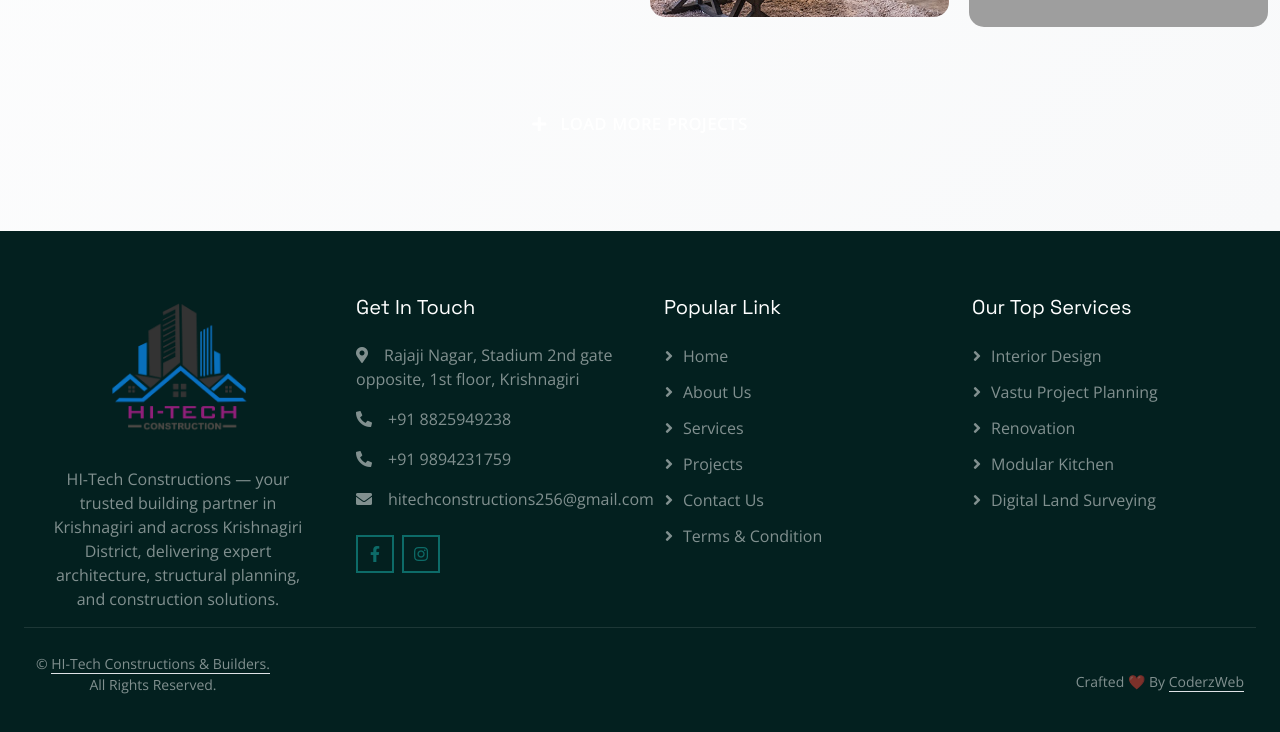
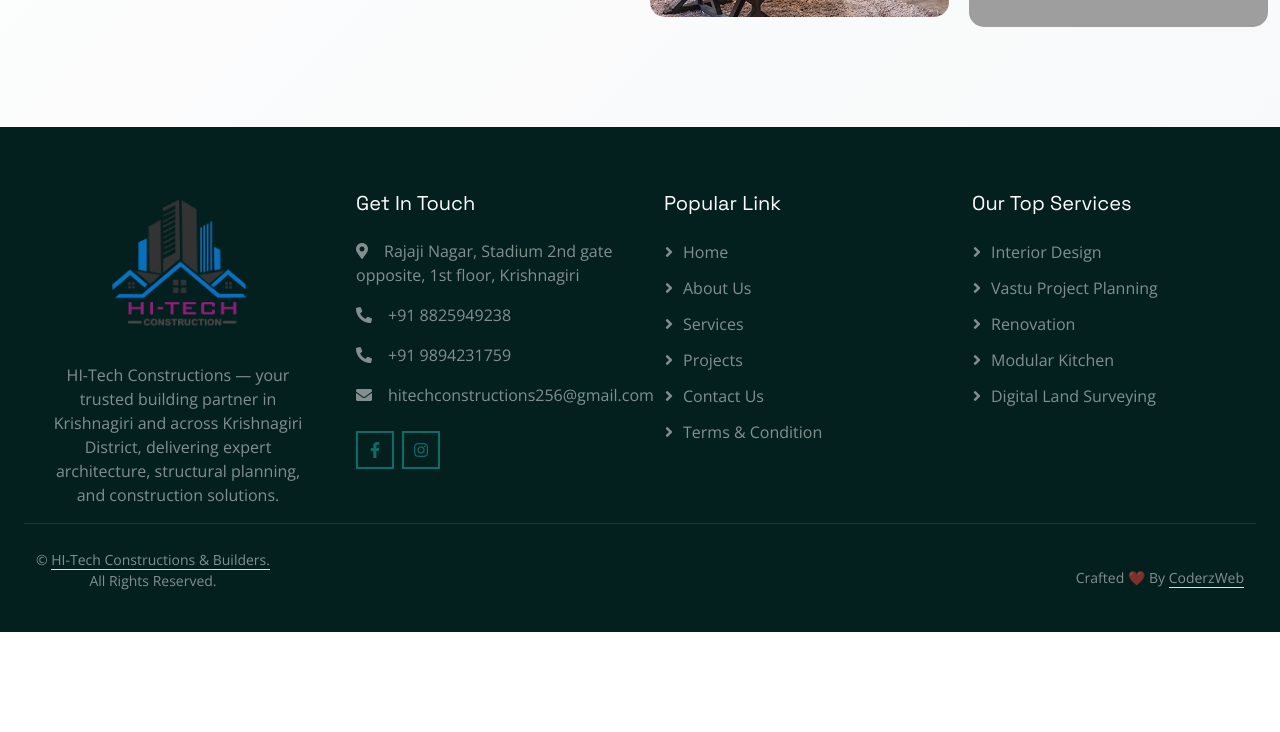
Before and after one commit to Mohammed143-coder/Hi-Tech_constructions, a website: page public/project.html in a window 1280 px wide. Shown: the part 2386-3118 px from the top of the page. After the commit the page ends 3018 px from the top, so only its background shows below. Drawn offline with nearby package versions, Linux system fonts and the light colour scheme; grey boxes are pictures that could not be loaded.

Commit message:
Remove load more button from project section
Removed the load more button and its container from the project section.

```diff
--- a/public/project.html
+++ b/public/project.html
@@ -456,12 +456,12 @@
           </div>
         </div>
 
-        <div class="load-more-container">
+        <!-- <div class="load-more-container">
           <button class="load-more-btn" onclick="loadMoreImages()">
             <i class="fas fa-plus me-2"></i>
             Load More Projects
           </button>
-        </div>
+        </div> -->
       </div>
     </section>
 
```
